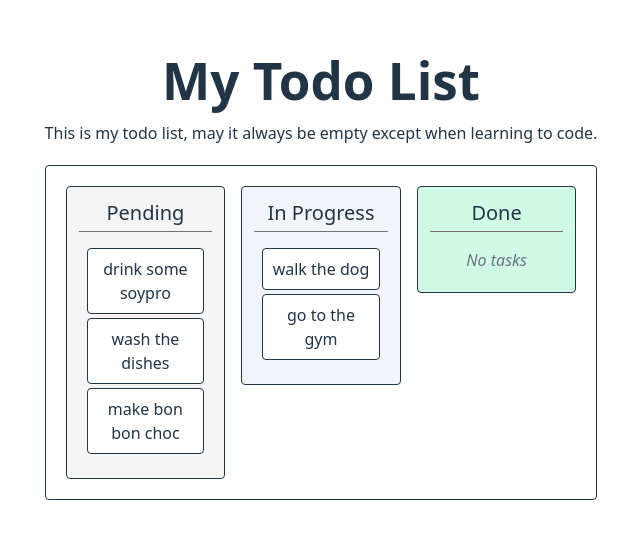
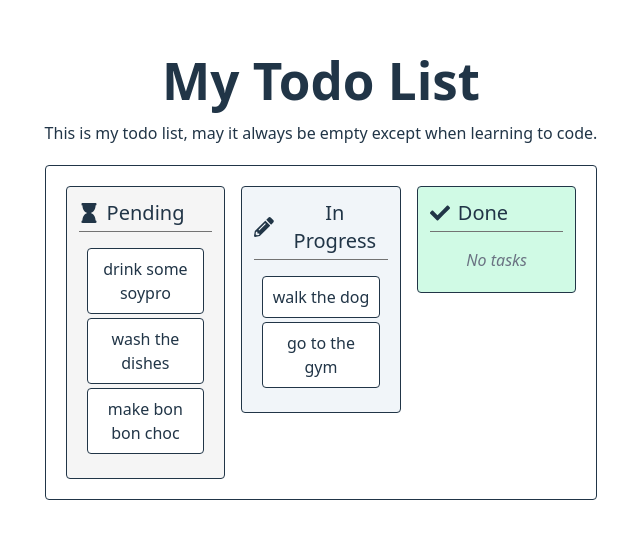
Before and after one commit to LayMui/react-todo-list, a React (Vite) app: page / in a window 1280 px wide. Shown: the part 124-662 px from the top of the page, without its empty margins (319-959 px from the left). Built offline with nearby package versions, Linux system fonts and the light colour scheme.

Commit message:
Add icon and event handler

```diff
--- a/src/components/App.jsx
+++ b/src/components/App.jsx
@@ -30,6 +30,17 @@ function App() {
       });
   }, []);
 
+  // Function to update task status
+  const updateTaskStatus = (taskId, newStatus) => {
+    setTasks(prevTasks =>
+      prevTasks.map(task =>
+        task.id === taskId
+          ? { ...task, status: newStatus }
+          : task
+      )
+    );
+  };
+
   // Filter tasks by status
   const pendingTasks = tasks.filter(task => task.status === "pending");
   const doingTasks = tasks.filter(task => task.status === "doing");
@@ -61,9 +72,24 @@ function App() {
 
       <div className="bg-white p-3 my-5 border rounded">
         <div className="flex justify-between">
-          <TaskColumn tasks={pendingTasks} label="Pending" color="neutral" />
-          <TaskColumn tasks={doingTasks} label="In Progress" color="slate"/>
-          <TaskColumn tasks={doneTasks} label="Done" color="emerald"/>
+          <TaskColumn
+            tasks={pendingTasks}
+            label="Pending"
+            color="neutral"
+            updateTaskStatus={updateTaskStatus}
+          />
+          <TaskColumn
+            tasks={doingTasks}
+            label="In Progress"
+            color="slate"
+            updateTaskStatus={updateTaskStatus}
+          />
+          <TaskColumn
+            tasks={doneTasks}
+            label="Done"
+            color="emerald"
+            updateTaskStatus={updateTaskStatus}
+          />
         </div>
       </div>
     </div>
--- a/src/components/TaskColumn.jsx
+++ b/src/components/TaskColumn.jsx
@@ -1,13 +1,41 @@
-function TaskColumn({tasks = [], label, color}) {
+import { FaCheck, FaHourglass, FaPencilAlt } from 'react-icons/fa';
+
+function TaskColumn({tasks = [], label, color, updateTaskStatus}) {
+    // Function to get the appropriate icon based on label
+    const getIcon = () => {
+        if (!label) return null;
+
+        switch(label.toLowerCase()) {
+            case 'pending':
+                return <FaHourglass className="mr-2" />;
+            case 'in progress':
+                return <FaPencilAlt className="mr-2" />;
+            case 'done':
+                return <FaCheck className="mr-2" />;
+            default:
+                return null;
+        }
+    };
+
     return (
         <div className="w-1/3">
             <div className={`bg-${color}-100 m-2 p-3 border rounded`}>
-                <h2 className="font-medium text-xl border-b border-neutral-500 pb-1 mb-2">
+                <h2 className="font-medium text-xl border-b border-neutral-500 pb-1 mb-2 flex items-center">
+                   {getIcon()}
                    {label}
                 </h2>
                 <div className="p-2">
                     {tasks.length ? tasks.map((task) => (
-                        <div key={task.id} className="p-2 mb-1 bg-white border rounded">
+                        <div
+                            key={task.id}
+                            className="p-2 mb-1 bg-white border rounded cursor-pointer hover:bg-gray-50 transition-colors"
+                            onDoubleClick={() => {
+                                const nextStatus = task.status === 'pending' ? 'doing' :
+                                                  task.status === 'doing' ? 'done' : 'pending';
+                                updateTaskStatus(task.id, nextStatus);
+                            }}
+                            title="Double-click to change status"
+                        >
                             {task.title}
                         </div>
                     )) : <div className="text-gray-500 italic">No tasks</div>}
--- /dev/null
+++ b/src/index.js
@@ -0,0 +1,12 @@
+import { StrictMode } from "react";
+import { createRoot } from "react-dom/client";
+
+import "./index.css";
+
+import App from "./components/App.jsx";
+
+createRoot(document.getElementById("root")).render(
+    <StrictMode>
+        <App />
+    </StrictMode>
+)
```
